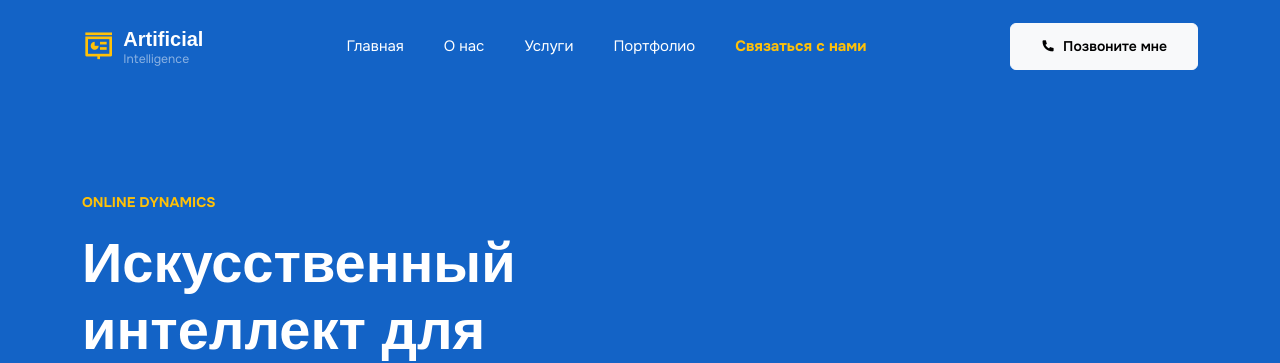
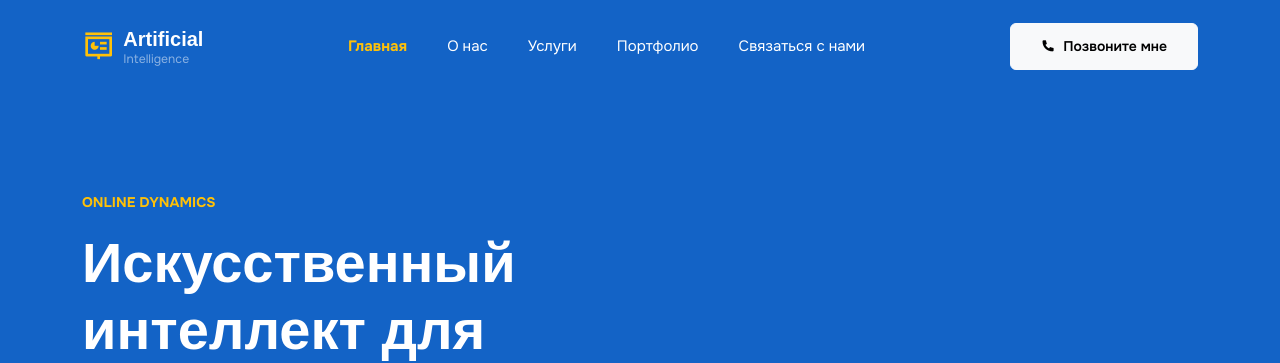
Before and after one commit to Online-Dynamics/ai.online-dynamics.ru, a plain HTML site: page index.html in a window 1280 px wide. Both pictures are taken after a click on the link "Главная". Shown: the top 363 px of the page. Drawn offline with nearby package versions, Linux system fonts and the light colour scheme; a web font is replaced by a local one.

Commit message:
Сделал активными пункты меню.

```diff
--- a/js/script.js
+++ b/js/script.js
@@ -114,6 +114,18 @@ Version: 1.0
             input.value = currentQuantity + 1;
         }
     });
+})(window.jQuery);
 
+// Add this to handle menu item active states
+document.addEventListener('DOMContentLoaded', function() {
+    const navLinks = document.querySelectorAll('.navbar-nav .nav-link');
 
-})(window.jQuery);
+    navLinks.forEach(link => {
+        link.addEventListener('click', function() {
+            // Remove active class from all links
+            navLinks.forEach(l => l.classList.remove('active'));
+            // Add active class to clicked link
+            this.classList.add('active');
+        });
+    });
+});
```
Also changed, not shown: index.html (+0 -1 lines).
